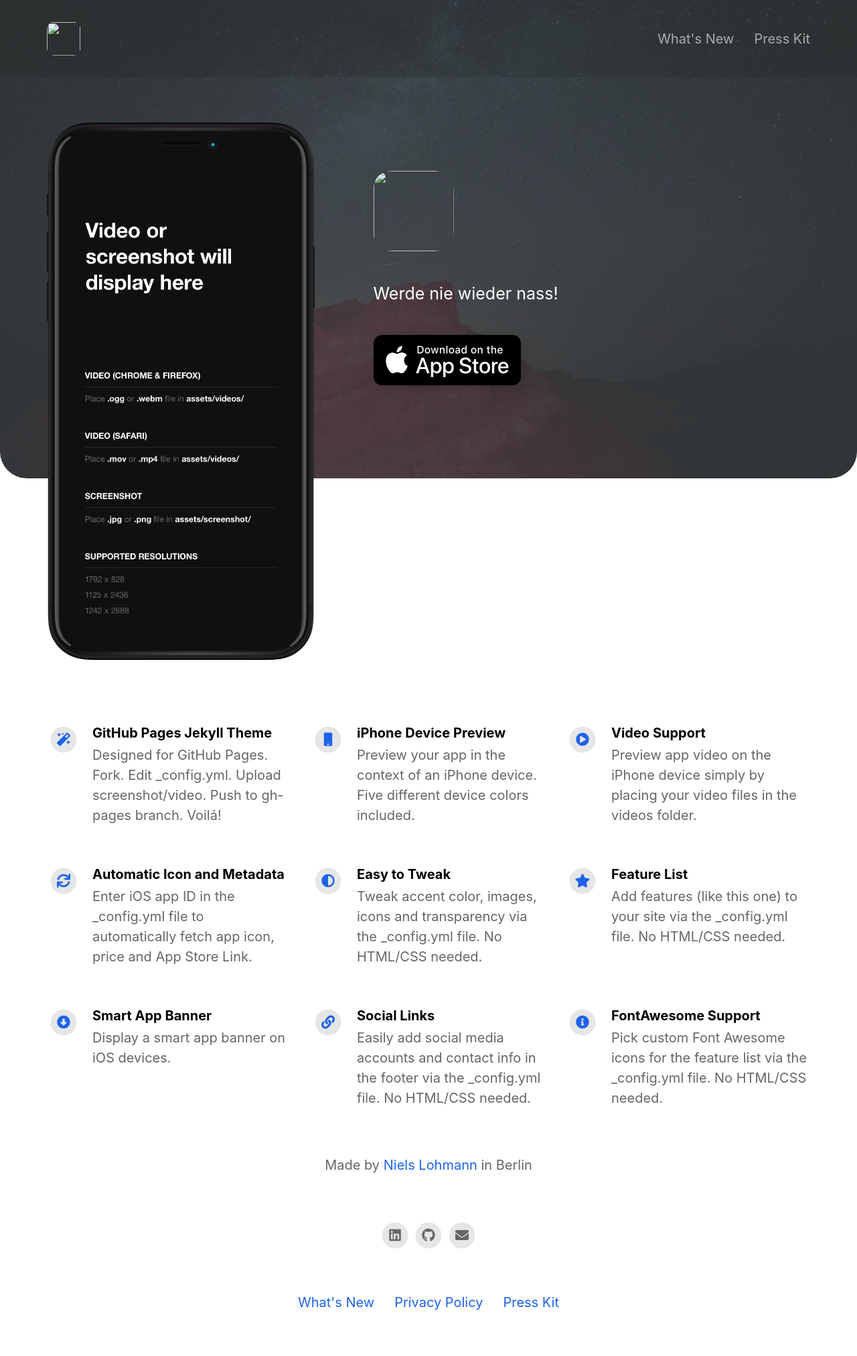
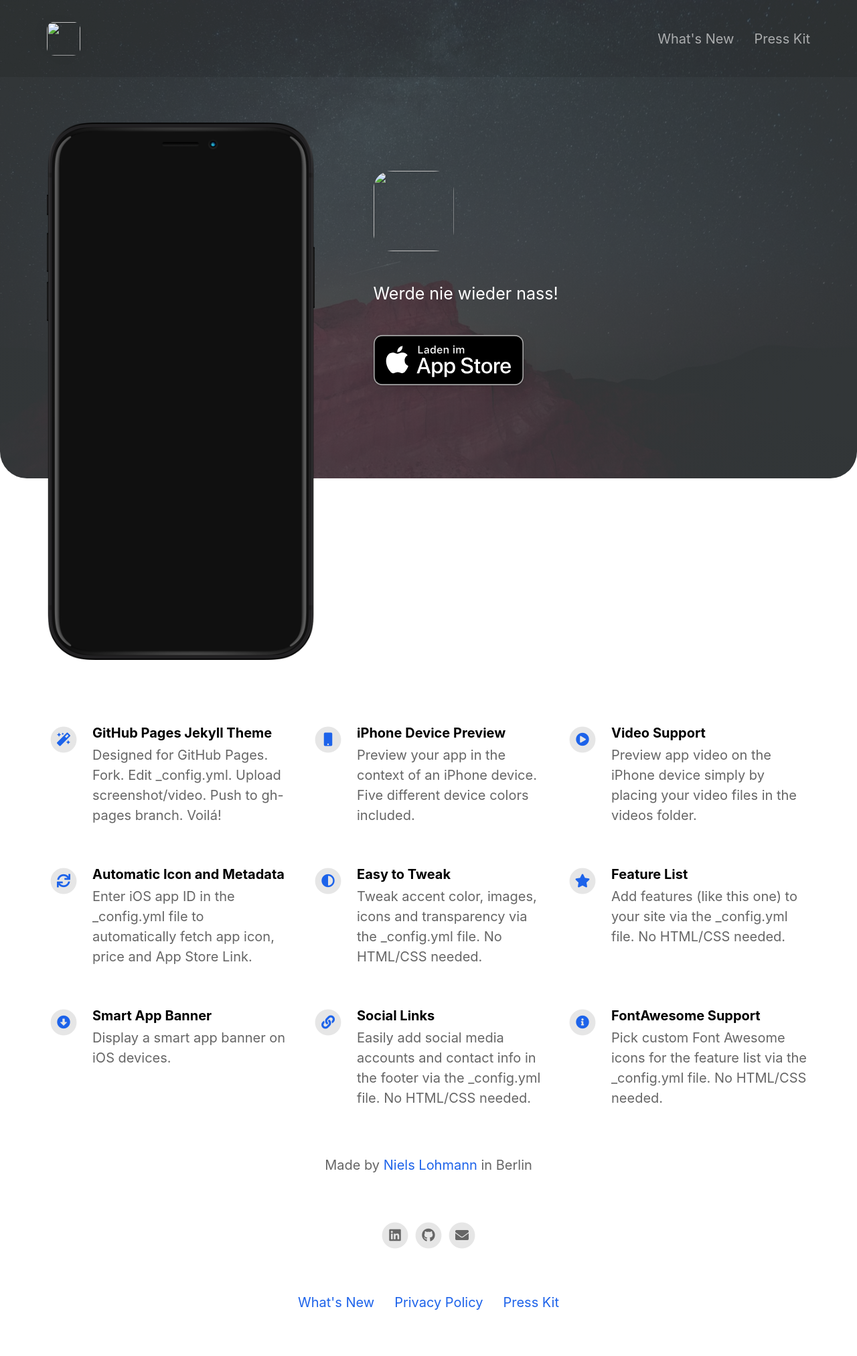
Before and after one commit to nlohmann/umbrella_website, a Jekyll site: the page built from index.html, in a window 1280 px wide. Shown: the whole page at 67% size. Built offline with Jekyll 4.4.1, drawn with Linux system fonts in a browser that asks for light colours; nearby versions of some CDN libraries.

Commit message:
Update config

```diff
--- a/_layouts/default.html
+++ b/_layouts/default.html
@@ -54,7 +54,7 @@
                             {% if site.playstore_link %}
                                 <a class="playStoreLink" href="{{site.playstore_link}}"><img class="playStore" src="assets/playstore.png"></a>
                             {% endif %}
-                            <a class="appStoreLink" href="{{site.appstore_link}}"><img class="appStore" src="assets/appstore.png"></a>
+                            <a class="appStoreLink" href="{{site.appstore_link}}"><img class="appStore" src="assets/appstore.svg"></a>
                         </div>
                     </div>
                     {% include features.html %}
```
Also changed, not shown: assets/appstore.svg (added), assets/screenshot/yourscreenshot.png (deleted), 1 other file.
